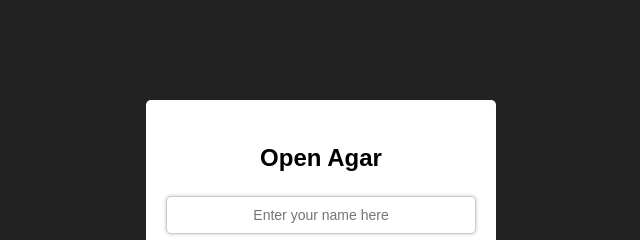
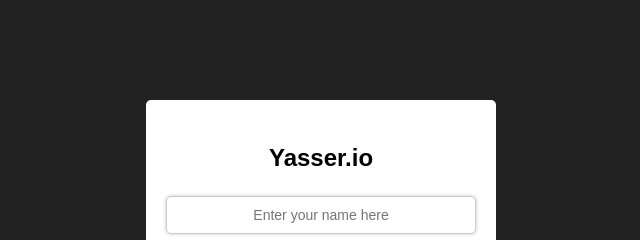
Before and after one commit to 333265072/agar-clon3, a website built with webpack: page src/client/index.html in a window 1280 px wide. Shown: the top 240 px of the page, 319-959 px from the left. Built offline with nearby package versions, Linux system fonts and the light colour scheme.

Commit message:
Update index.html

```diff
--- a/src/client/index.html
+++ b/src/client/index.html
@@ -3,7 +3,7 @@
 <head>
     <!-- Meta Properties -->
     <meta charset="UTF-8">
-    <title>Open Agar</title>
+    <title>Yasser.io</title>
     <meta name="viewport" content="width=device-width, initial-scale=1.0, maximum-scale=1.0, minimum-scale=1.0, user-scalable=no">
     <!-- CSS -->
     <link rel="stylesheet" href="css/main.css" />
@@ -26,7 +26,7 @@
     </div>
     <div id="startMenuWrapper">
         <div id="startMenu">
-            <p>Open Agar</p>
+            <p>Yasser.io</p>
             <input type="text" tabindex="0" autofocus placeholder="Enter your name here" id="playerNameInput" maxlength="25" />
             <b class="input-error">Nick must be alphanumeric characters only!</b>
             <br />
```
